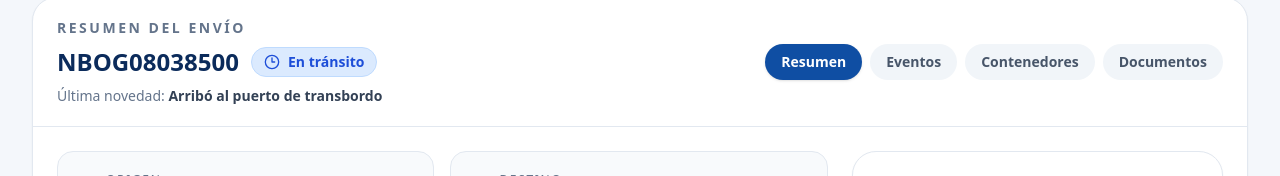
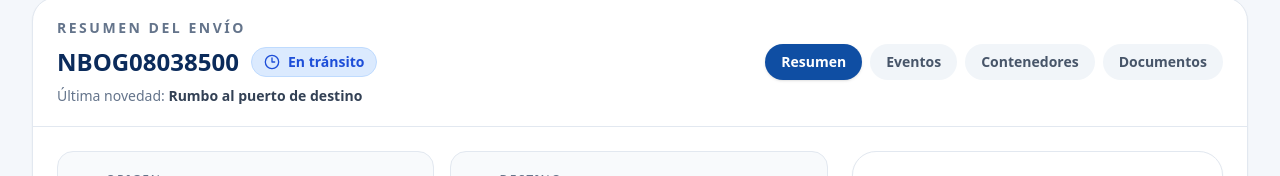
Before and after one commit to avelarde-hub/tracking-logistico, a React (Vite) app: page / in a window 1280 px wide. Shown: the part 736-912 px from the top of the page. Built offline with nearby package versions, Linux system fonts and the light colour scheme.

Commit message:
Se actualizan datos

```diff
--- a/src/App.jsx
+++ b/src/App.jsx
@@ -59,8 +59,8 @@ const initialShipments = [
     packages: 112,
     incoterm: "CIF",
     lastEvent: "Arrived at transshipment port",
-    lastEventEs: "Arribó al puerto de transbordo",
-    progress: 72,
+    lastEventEs: "Rumbo al puerto de destino",
+    progress: 85,
     routePoints: [
       { name: "Génova", type: "Puerto de origen", done: true },
       { name: "Panamá", type: "Transbordo", done: true },
```
